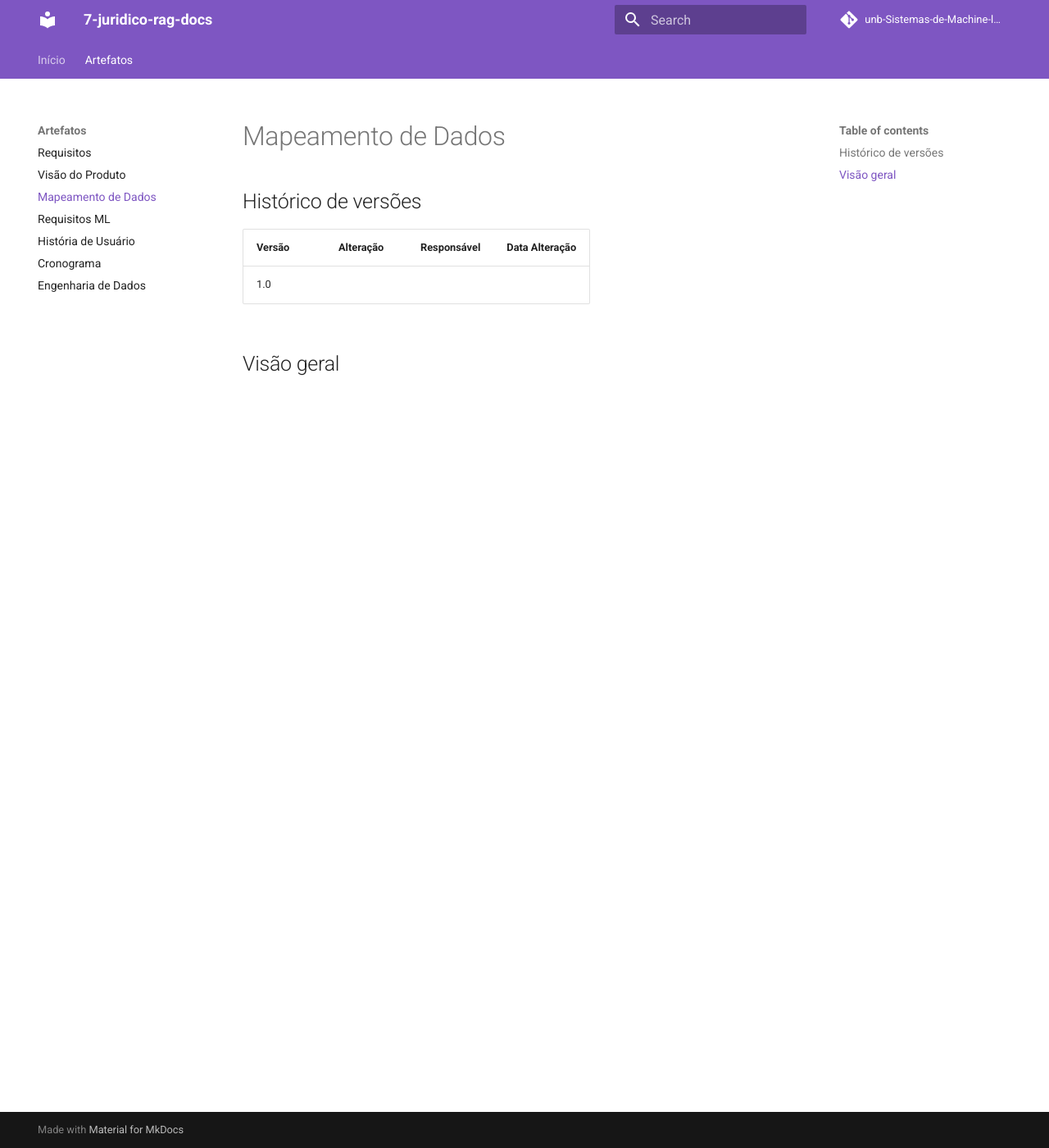
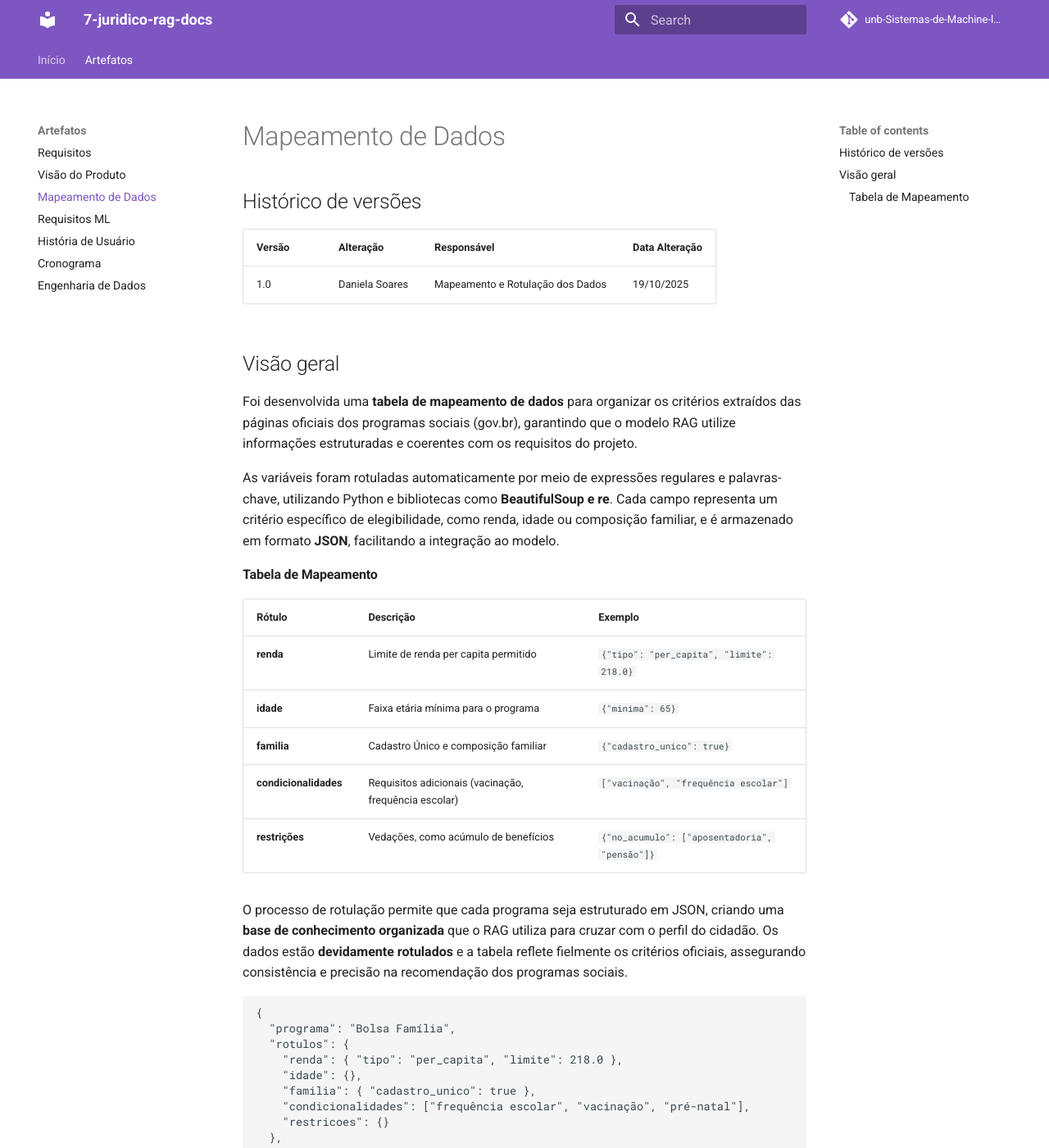
Before and after one commit to unb-Sistemas-de-Machine-learning/7-juridico-rag-docs, an MkDocs documentation site: the page built from docs/Artefatos/mapeamentoDados.md, in a window 1280 px wide and 1400 px high. Shown: the whole window at 82% size. Built offline with MkDocs 1.6.1 and Material for MkDocs 9.7.7, drawn with Linux system fonts in a browser that asks for light colours; comment, search, counter and statistics services are not loaded; some of the changed text lies outside the part shown.

Commit message:
adicionado sessão de mapeamento de dados

````diff
--- a/docs/Artefatos/mapeamentoDados.md
+++ b/docs/Artefatos/mapeamentoDados.md
@@ -2,7 +2,39 @@
 
 | Versão | Alteração       | Responsável         | Data Alteração |
 |--------|-----------------|---------------------|----------------|
-| 1.0    |  | |  |
+| 1.0    | Daniela Soares  | Mapeamento e Rotulação dos Dados| 19/10/2025 |
 
 
 ## Visão geral
+
+Foi desenvolvida uma **tabela de mapeamento de dados** para organizar os critérios extraídos das páginas oficiais dos programas sociais (gov.br), garantindo que o modelo RAG utilize informações estruturadas e coerentes com os requisitos do projeto.
+
+As variáveis foram rotuladas automaticamente por meio de expressões regulares e palavras-chave, utilizando Python e bibliotecas como **BeautifulSoup e re**. Cada campo representa um critério específico de elegibilidade, como renda, idade ou composição familiar, e é armazenado em formato **JSON**, facilitando a integração ao modelo.
+
+#### Tabela de Mapeamento
+
+| **Rótulo**            | **Descrição**                                         | **Exemplo**                                   |
+| --------------------- | ----------------------------------------------------- | --------------------------------------------- |
+| **renda**             | Limite de renda per capita permitido                  | `{"tipo": "per_capita", "limite": 218.0}`     |
+| **idade**             | Faixa etária mínima para o programa                   | `{"minima": 65}`                              |
+| **familia**           | Cadastro Único e composição familiar                  | `{"cadastro_unico": true}`                    |
+| **condicionalidades** | Requisitos adicionais (vacinação, frequência escolar) | `["vacinação", "frequência escolar"]`         |
+| **restrições**        | Vedações, como acúmulo de benefícios                  | `{"no_acumulo": ["aposentadoria", "pensão"]}` |
+
+
+
+O processo de rotulação permite que cada programa seja estruturado em JSON, criando uma **base de conhecimento organizada** que o RAG utiliza para cruzar com o perfil do cidadão. Os dados estão **devidamente rotulados** e a tabela reflete fielmente os critérios oficiais, assegurando consistência e precisão na recomendação dos programas sociais.
+
+```
+{
+  "programa": "Bolsa Família",
+  "rotulos": {
+    "renda": { "tipo": "per_capita", "limite": 218.0 },
+    "idade": {},
+    "familia": { "cadastro_unico": true },
+    "condicionalidades": ["frequência escolar", "vacinação", "pré-natal"],
+    "restricoes": {}
+  },
+  "categoria_gerada": "Baixa Renda"
+}
+```
````
Also changed, not shown: docs/index.md (+3 -3 lines).
